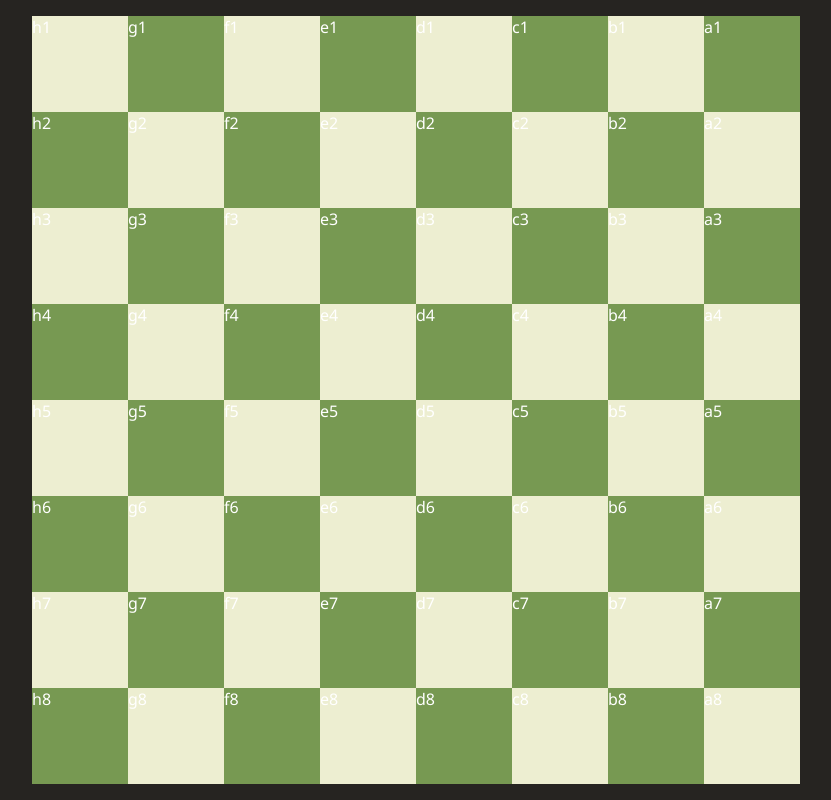
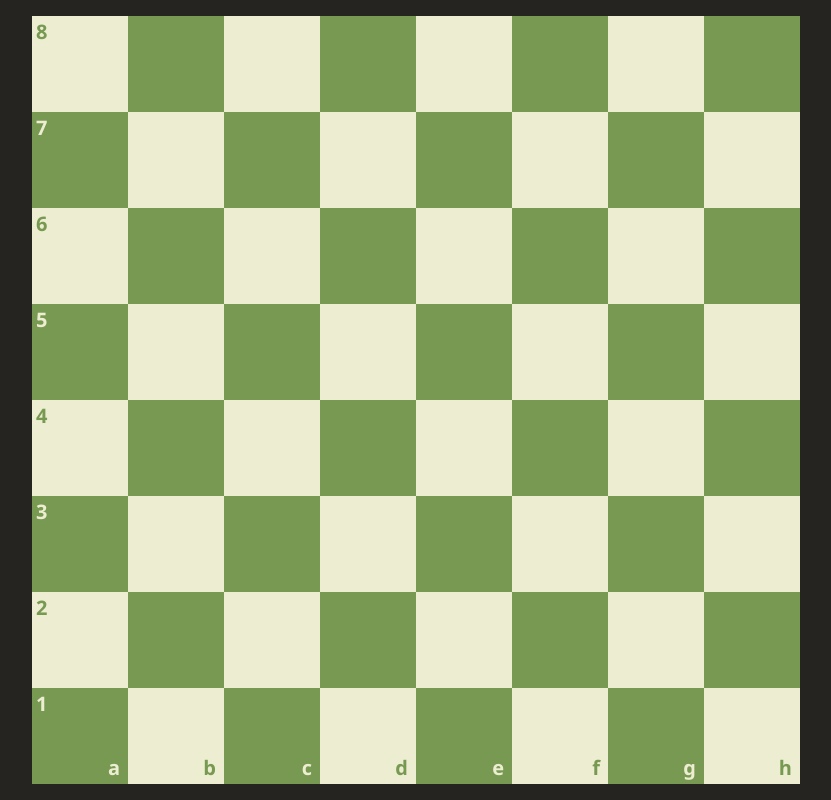
Before and after one commit to alexius90e/chess-project, a React (Create React App) app: page / in a window 1280 px wide. Shown: the whole page, without its empty margins (224-1055 px from the left). Built offline with nearby package versions, Linux system fonts and the light colour scheme.

Commit message:
feat: added tile labels

```diff
--- a/src/ChessBoard/ChessBoard.scss
+++ b/src/ChessBoard/ChessBoard.scss
@@ -10,15 +10,37 @@ $lightTile: #edeed1;
   width: $ceilSize * 8;
 
   &-tile {
+    position: relative;
     height: $ceilSize;
     width: $ceilSize;
+    padding: 0.25rem;
+    box-sizing: border-box;
+    font-size: 1.25rem;
+    font-weight: 600;
+    line-height: 1.5rem;
 
     &_dark {
+      color: $lightTile;
       background-color: $darkTile;
     }
 
     &_light {
+      color: $darkTile;
       background-color: $lightTile;
+    }
+
+    &__label {
+      position: absolute;
+
+      &_horizontal {
+        top: 0.25rem;
+        left: 0.25rem;
+      }
+
+      &_vertical {
+        bottom: 0.25rem;
+        right: 0.5rem;
+      }
     }
   }
 }
--- a/src/ChessBoard/ChessBoard.tsx
+++ b/src/ChessBoard/ChessBoard.tsx
@@ -2,9 +2,9 @@ import React, { FC } from 'react';
 import './ChessBoard.scss';
 
 export const ChessBoard: FC = () => {
-  const horizontal: string[] = ['h', 'g', 'f', 'e', 'd', 'c', 'b', 'a'];
+  const horizontal: string[] = ['a', 'b', 'c', 'd', 'e', 'f', 'g', 'h'];
 
-  const vertical: string[] = ['1', '2', '3', '4', '5', '6', '7', '8'];
+  const vertical: string[] = ['8', '7', '6', '5', '4', '3', '2', '1'];
 
   return (
     <section className="chess-board">
@@ -18,7 +18,18 @@ export const ChessBoard: FC = () => {
                 ? 'chess-board-tile_light'
                 : 'chess-board-tile_dark'
             }`}
-          >{`${itemY}${itemX}`}</div>
+          >
+            {indexY === 0 && (
+              <span className="chess-board-tile__label chess-board-tile__label_horizontal">
+                {itemX}
+              </span>
+            )}
+            {indexX === vertical.length - 1 && (
+              <span className="chess-board-tile__label chess-board-tile__label_vertical">
+                {itemY}
+              </span>
+            )}
+          </div>
         ));
       })}
     </section>
```
